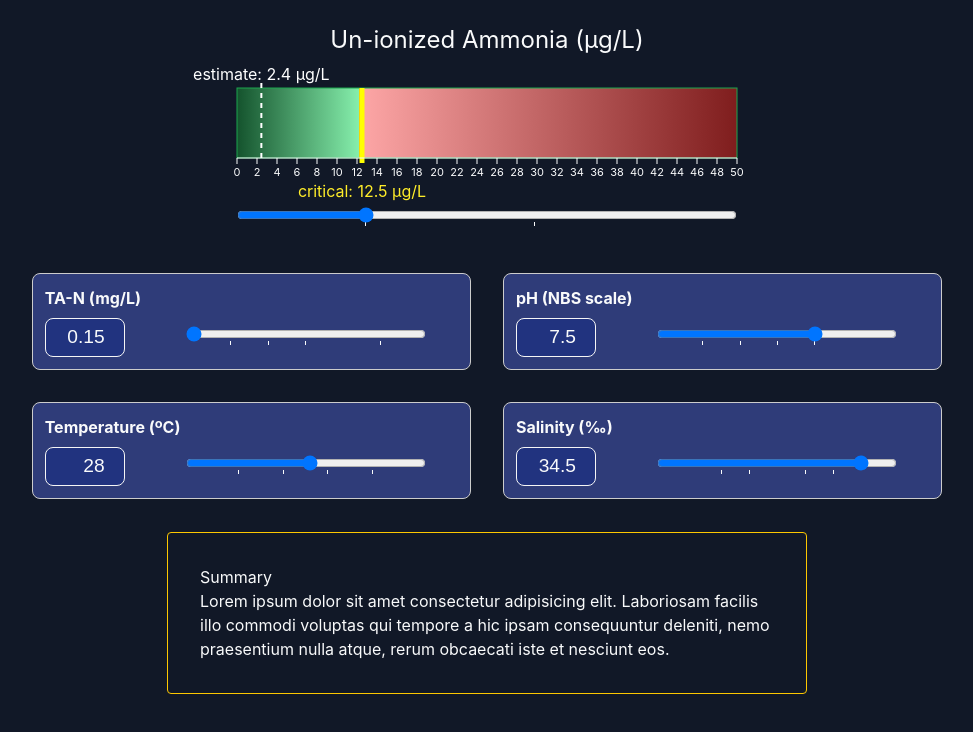
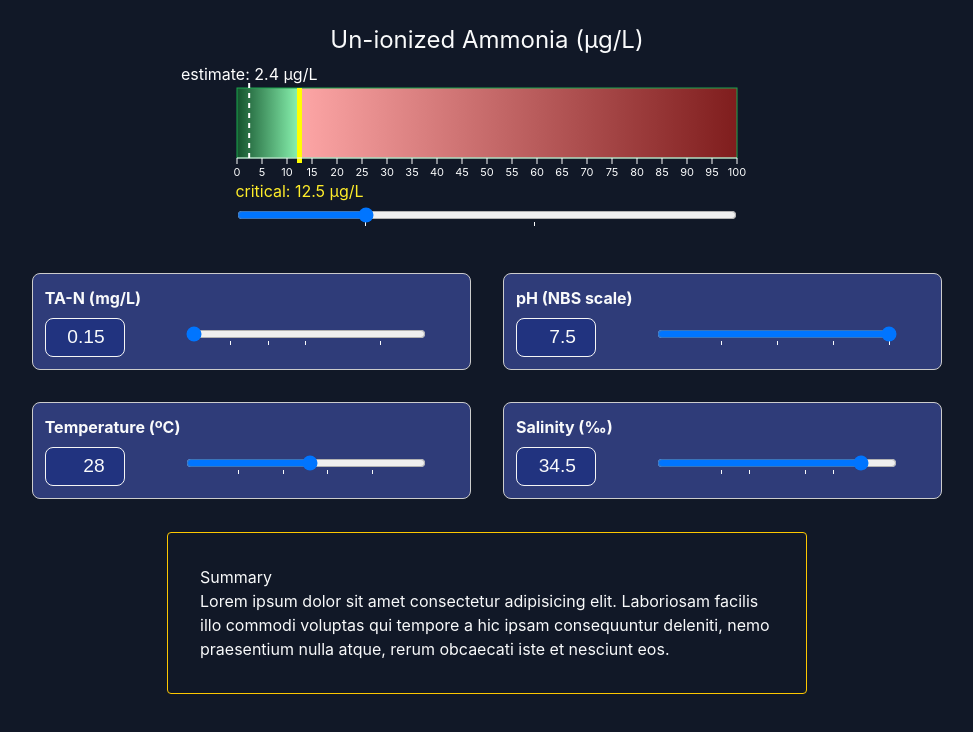
Before and after one commit to aquacalc/wq-tools-playground, a SvelteKit app: page / in a window 1280 px wide. Shown: the top 732 px of the page, without its empty margins (153-1126 px from the left). Built offline with nearby package versions, Linux system fonts and the light colour scheme.

Commit message:
lorem; ∆ pH range max

```diff
--- a/src/lib/uian/Rect.svelte
+++ b/src/lib/uian/Rect.svelte
@@ -20,8 +20,8 @@
 		// color = 'white', // fallback / unused when gradient is active
 		borderRadius = 0,
 		min_scale = 0,
-		max_scale = 50,
-		steps = 2,
+		max_scale = 100,
+		steps = 5,
 		x_pos = 12.5,
 		line_color = 'yellow',
 		line_width = 5,
--- a/src/routes/+page.svelte
+++ b/src/routes/+page.svelte
@@ -63,7 +63,7 @@
 			id="ph"
 			store={phStore}
 			min_scale={6}
-			max_scale={9}
+			max_scale={8}
 			step={0.01}
 			options={['6.5', '7', '7.5', '8']}
 		/>
```
